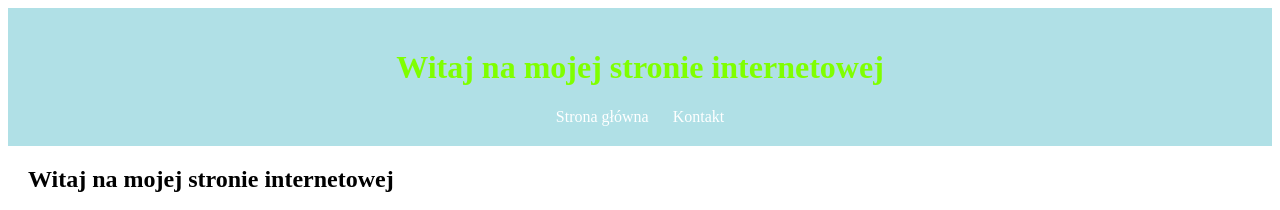
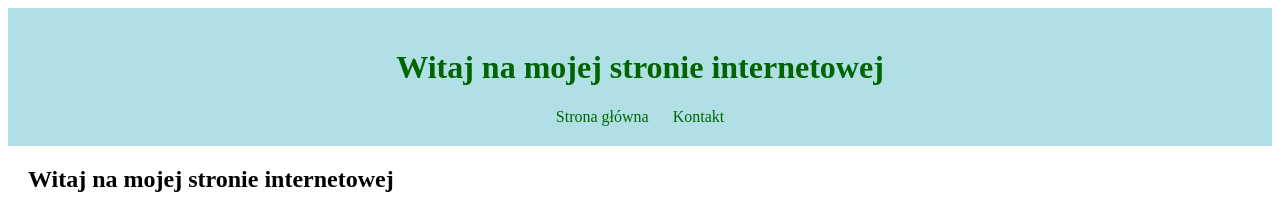
Before and after one commit to Bajtom/Zadanie-Domowe-strona-, a plain HTML site: page index.html in a window 1280 px wide. Shown: the top 210 px of the page. Drawn offline with Linux system fonts and the light colour scheme; a script that the page names is missing.

Commit message:
Update style.css

```diff
--- a/style.css
+++ b/style.css
@@ -1,6 +1,6 @@
 header {
 	background-color: #B0E0E6;
-	color: #7FFF00;
+	color: #006400;
 	padding: 20px;
 	text-align: center;
 }
@@ -14,7 +14,7 @@ nav li {
 	margin: 0 10px;
 }
 nav a {
-	color: #fff;
+	color: #006400;
 	text-decoration: none;
 }
 main {
```
